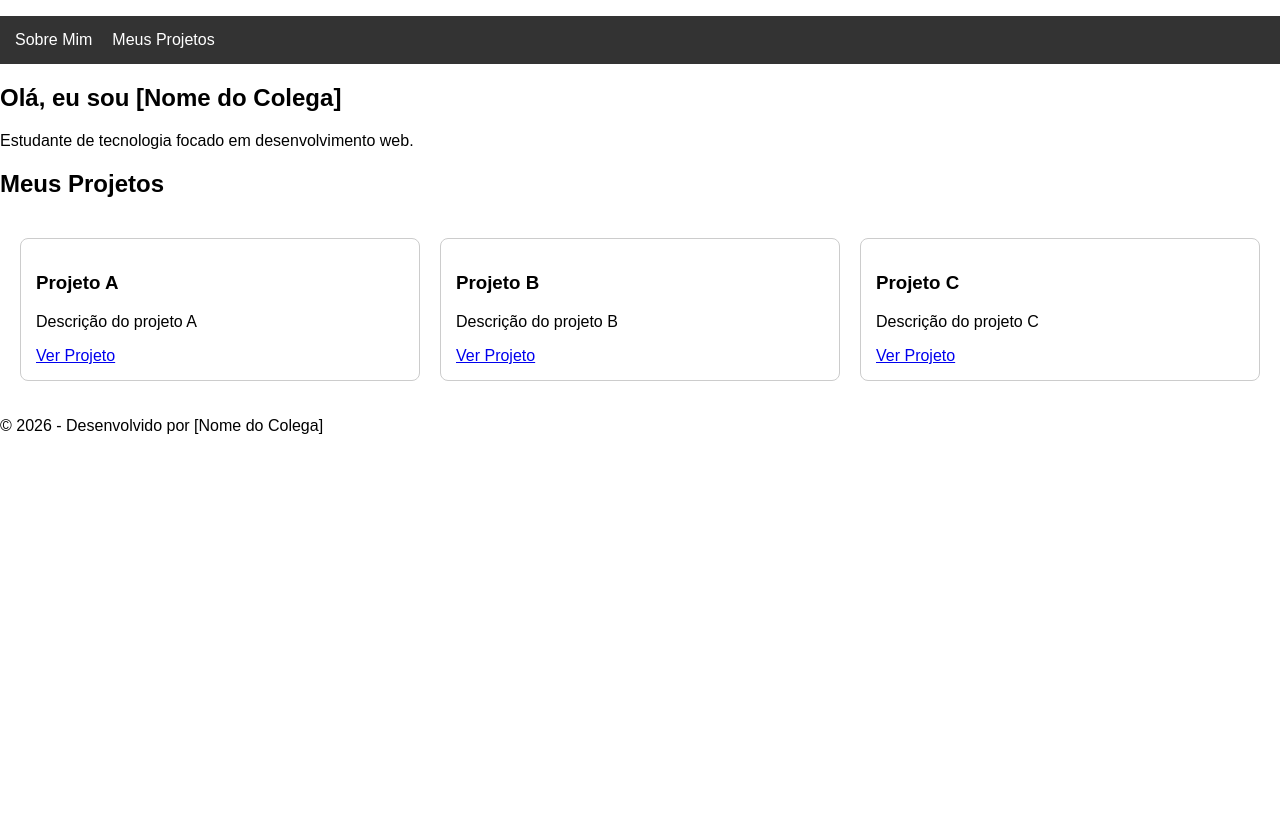
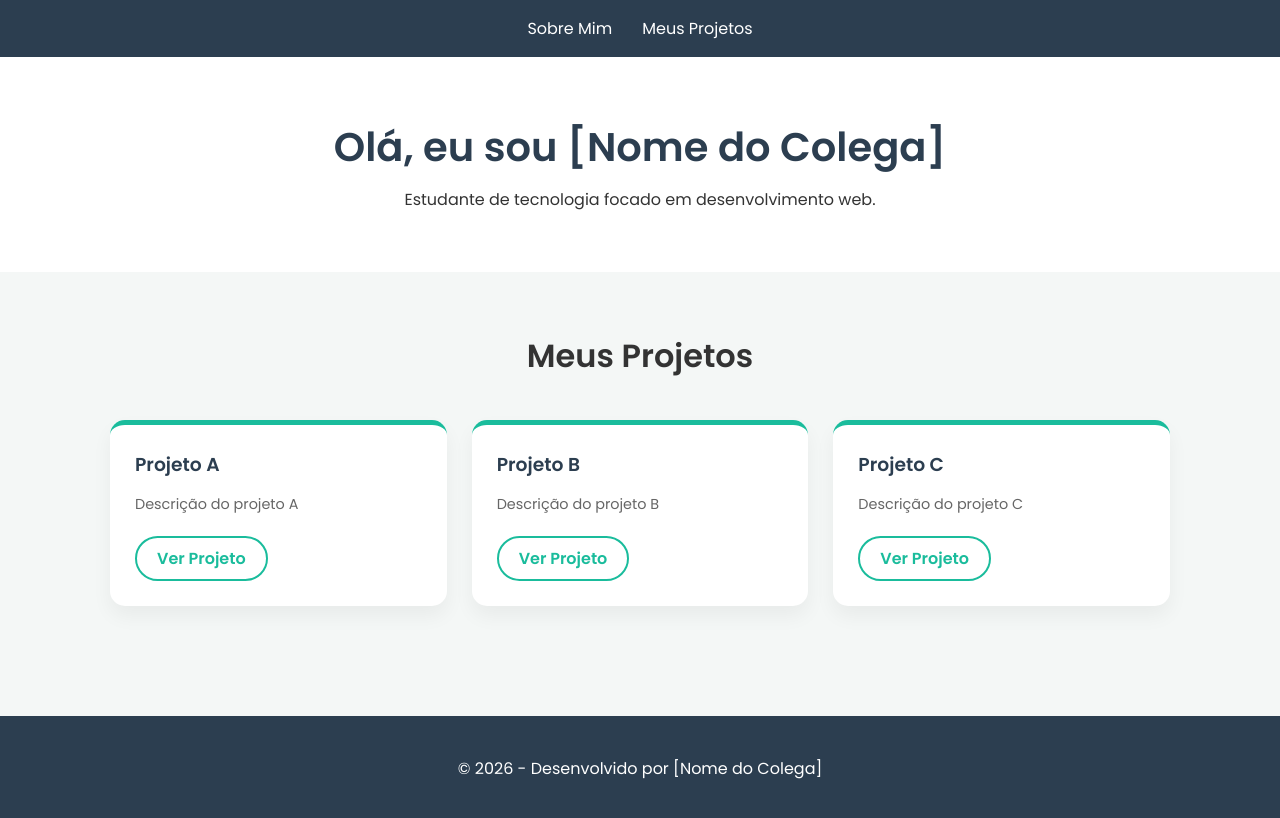
Before and after one commit to antoniojose-ux/meu-portfolio, a plain HTML site: page index.html in a window 1280 px wide. Drawn offline with Linux system fonts and the light colour scheme.

Commit message:
Update style.css

```diff
--- a/style.css
+++ b/style.css
@@ -1,20 +1,124 @@
-/* Layout Responsivo Básico */
-body { font-family: sans-serif; margin: 0; }
+/* Importando uma fonte elegante */
+@import url('https://fonts.googleapis.com/css2?family=Poppins:wght@300;400;600&display=swap');
 
-nav ul { display: flex; list-style: none; gap: 20px; background: #333; padding: 15px; }
-nav a { color: white; text-decoration: none; }
+* {
+    margin: 0;
+    padding: 0;
+    box-sizing: border-box;
+    font-family: 'Poppins', sans-serif;
+}
 
-/* Grid para os projetos */
+body {
+    background-color: #f4f7f6; /* Cinza bem clarinho, quase branco */
+    color: #333;
+}
+
+/* Menu Superior */
+header {
+    background-color: #2c3e50; /* Azul escuro elegante */
+    padding: 1rem 0;
+    position: sticky;
+    top: 0;
+    z-index: 1000;
+}
+
+nav ul {
+    display: flex;
+    justify-content: center;
+    list-style: none;
+    gap: 30px;
+}
+
+nav a {
+    color: #ffffff;
+    text-decoration: none;
+    font-weight: 500;
+    transition: 0.3s;
+}
+
+nav a:hover {
+    color: #1abc9c; /* Verde água ao passar o mouse */
+}
+
+/* Seção Sobre Mim */
+#sobre {
+    text-align: center;
+    padding: 60px 20px;
+    background: white;
+}
+
+#sobre h1 {
+    font-size: 2.5rem;
+    color: #2c3e50;
+    margin-bottom: 10px;
+}
+
+/* Grade de Projetos (Grid) */
+#projetos {
+    padding: 60px 20px;
+    max-width: 1100px;
+    margin: 0 auto;
+}
+
+#projetos h2 {
+    text-align: center;
+    margin-bottom: 40px;
+    font-size: 2rem;
+}
+
 .grid-container {
     display: grid;
-    grid-template-columns: repeat(auto-fit, minmax(250px, 1fr));
-    gap: 20px;
-    padding: 20px;
+    grid-template-columns: repeat(auto-fit, minmax(300px, 1fr));
+    gap: 25px;
 }
 
-.card { border: 1px solid #ccc; padding: 15px; border-radius: 8px; }
+/* Estilo dos Cartões (Cards) */
+.card {
+    background: white;
+    padding: 25px;
+    border-radius: 15px;
+    box-shadow: 0 10px 20px rgba(0,0,0,0.05); /* Sombra suave */
+    transition: transform 0.3s;
+    border-top: 5px solid #1abc9c; /* Detalhe colorido no topo */
+}
 
-/* Responsividade simples */
-@media (max-width: 600px) {
-    .grid-container { grid-template-columns: 1fr; }
+.card:hover {
+    transform: translateY(-10px); /* Efeito de flutuar */
 }
+
+.card h3 {
+    margin-bottom: 15px;
+    color: #2c3e50;
+}
+
+.card p {
+    color: #666;
+    font-size: 0.9rem;
+    margin-bottom: 20px;
+    line-height: 1.5;
+}
+
+.card a {
+    display: inline-block;
+    color: #1abc9c;
+    text-decoration: none;
+    font-weight: 600;
+    border: 2px solid #1abc9c;
+    padding: 8px 20px;
+    border-radius: 25px;
+    transition: 0.3s;
+}
+
+.card a:hover {
+    background: #1abc9c;
+    color: white;
+}
+
+/* Rodapé */
+footer {
+    text-align: center;
+    padding: 40px;
+    background: #2c3e50;
+    color: white;
+    margin-top: 50px;
+}
```
